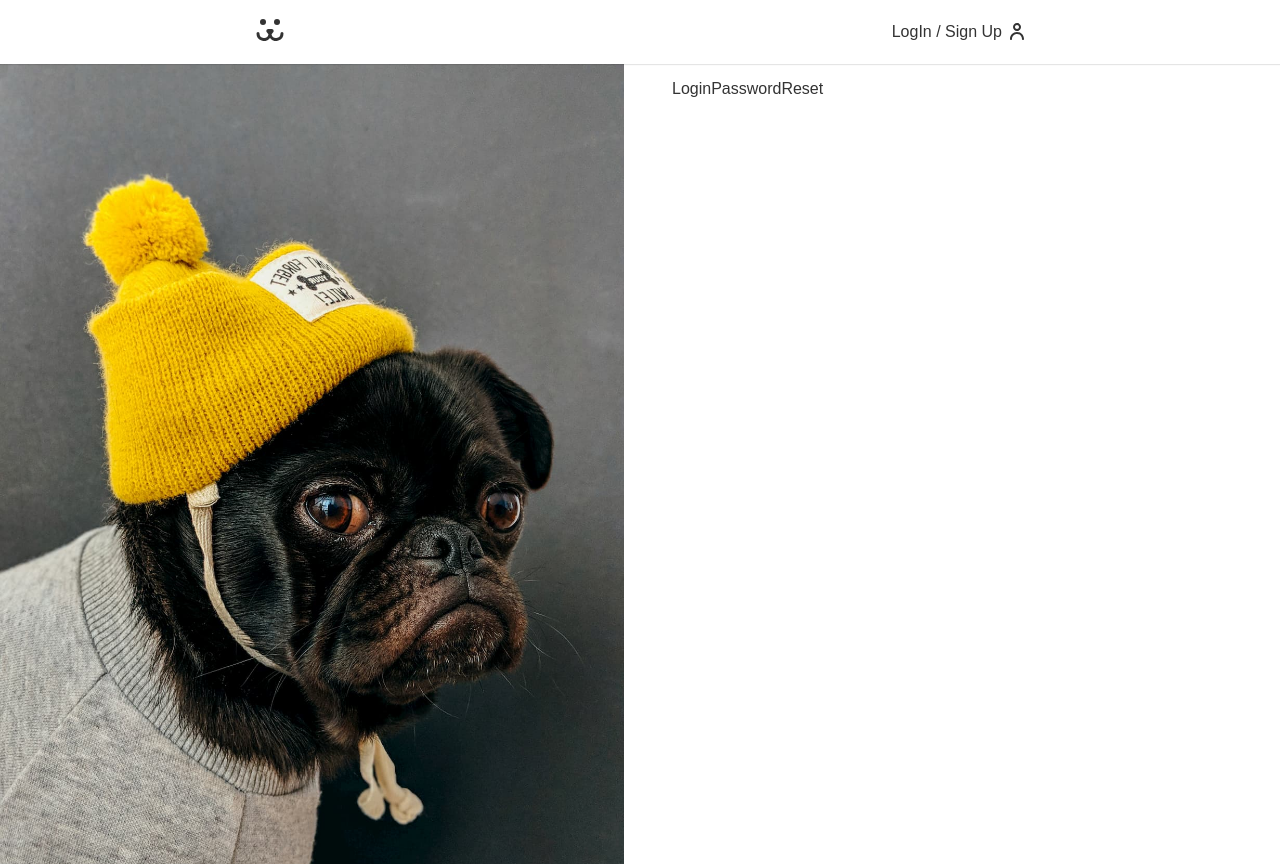
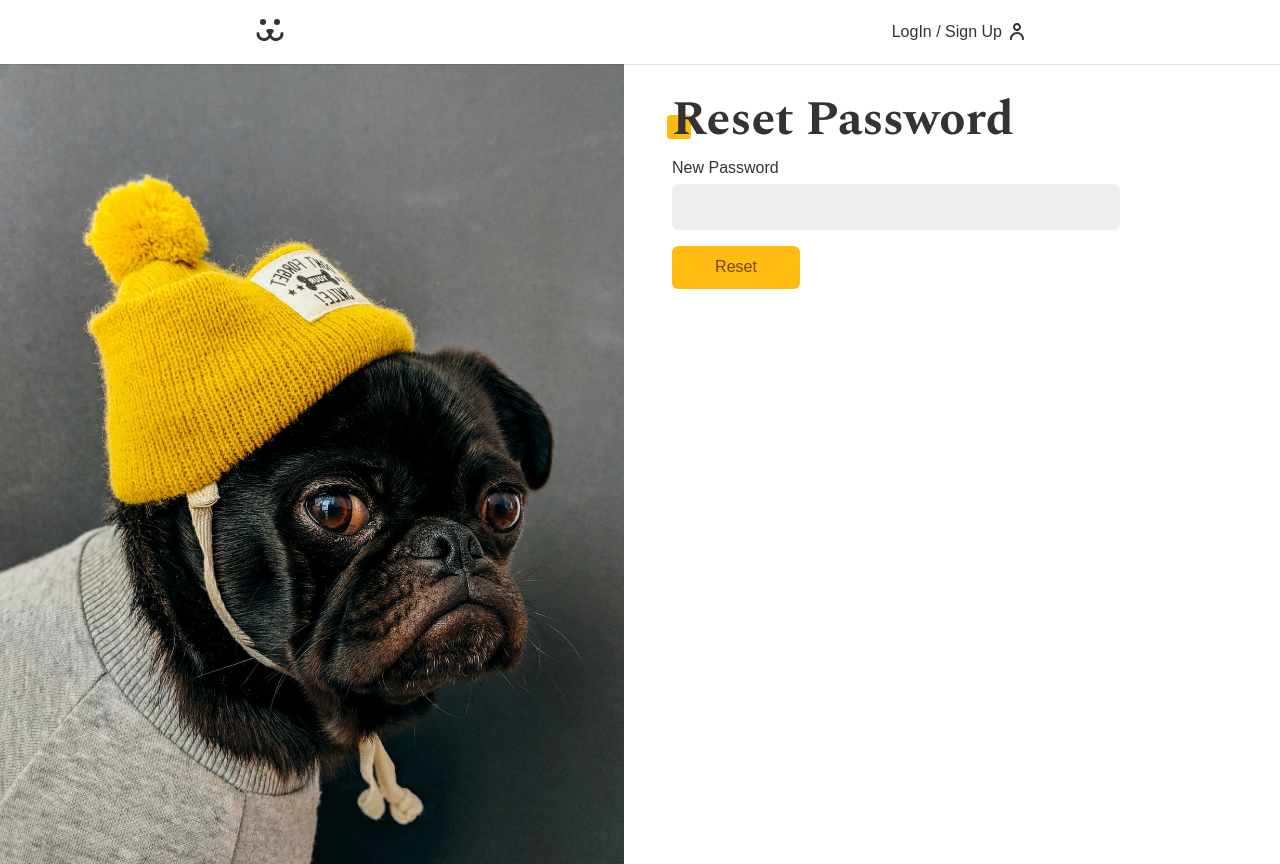
Before and after one commit to aleal4/doggs, a React (Create React App) app: page /login/reset in a window 1280 px wide. Built offline with nearby package versions, Linux system fonts and the light colour scheme.

Commit message:
password reset

```diff
--- a/src/Components/Login/LoginForm.js
+++ b/src/Components/Login/LoginForm.js
@@ -36,7 +36,7 @@
         {loading ? <Button>Loading...</Button> : <Button>Enter</Button>}
         <Error error={error} />
       </form>
-      <Link className={styles.lost} to="/login/forgot">
+      <Link className={styles.lost} to="/login/lost">
         Forget your Password?
       </Link>
       <div className={styles.register}>
--- a/src/Components/Login/LoginPasswordLost.js
+++ b/src/Components/Login/LoginPasswordLost.js
@@ -1,7 +1,45 @@
 import React from 'react';
+import Input from '../Forms/Input';
+import Button from '../Forms/Button';
+import useForm from '../../Hooks/useForm';
+import useFetch from '../../Hooks/useFetch';
+import { PASSWORD_LOST } from '../../api';
+import Error from '../Helper/Error';
 
 const LoginPasswordLost = () => {
-  return <div>LoginPasswordLost</div>;
+  const login = useForm();
+  const { data, loading, error, request } = useFetch();
+
+  async function handleSubmit(event) {
+    event.preventDefault();
+    if (login.validate()) {
+      const { url, options } = PASSWORD_LOST({
+        login: login.value,
+        url: window.location.href.replace('lost', 'reset'),
+      });
+      const { json } = await request(url, options);
+    }
+  }
+
+  return (
+    <section>
+      <h1 className="title">Password Lost?</h1>
+      {data ? (
+        <p style={{ color: '#4c1' }}>{data}</p>
+      ) : (
+        <form onSubmit={handleSubmit}>
+          <Input label="Email / User" type="text" name="login" {...login} />
+          {loading ? (
+            <Button disabled>Sending...</Button>
+          ) : (
+            <Button>Send Email</Button>
+          )}
+        </form>
+      )}
+
+      <Error error={error} />
+    </section>
+  );
 };
 
 export default LoginPasswordLost;
--- a/src/Components/Login/LoginPasswordReset.js
+++ b/src/Components/Login/LoginPasswordReset.js
@@ -1,7 +1,55 @@
 import React from 'react';
+import Input from '../Forms/Input';
+import Button from '../Forms/Button';
+import useForm from '../../Hooks/useForm';
+import useFetch from '../../Hooks/useFetch';
+import { PASSWORD_RESET } from '../../api';
+import Error from '../Helper/Error';
+import { useNavigate } from 'react-router-dom';
 
 const LoginPasswordReset = () => {
-  return <div>LoginPasswordReset</div>;
+  const [login, setLogin] = React.useState('');
+  const [key, setKey] = React.useState('');
+  const password = useForm('password');
+  const { error, loading, request } = useFetch();
+  const navigate = useNavigate();
+
+  React.useEffect(() => {
+    const params = new URLSearchParams(window.location.search);
+    const key = params.get('key');
+    const login = params.get('login');
+    if (key) setKey(key);
+    if (login) setLogin(login);
+  }, []);
+
+  async function handleSubmit(event) {
+    event.preventDefault();
+    if (password.validate()) {
+      const { url, options } = PASSWORD_RESET({
+        login,
+        key,
+        password: password.value,
+      });
+      const { response } = await request(url, options);
+      if (response.ok) navigate('/login');
+    }
+  }
+
+  return (
+    <div>
+      <h1 className="title">Reset Password</h1>
+      <form onSubmit={handleSubmit}>
+        <Input
+          label="New Password"
+          type="password"
+          name="password"
+          {...password}
+        />
+        {loading ? <Button disabled>Reseting</Button> : <Button>Reset</Button>}
+      </form>
+      <Error error={error} />
+    </div>
+  );
 };
 
 export default LoginPasswordReset;
--- a/src/api.js
+++ b/src/api.js
@@ -108,3 +108,29 @@
     },
   };
 }
+
+export function PASSWORD_LOST(body) {
+  return {
+    url: API_URL + '/api/password/lost',
+    options: {
+      method: 'POST',
+      headers: {
+        'Content-Type': 'application/json',
+      },
+      body: JSON.stringify(body),
+    },
+  };
+}
+
+export function PASSWORD_RESET(body) {
+  return {
+    url: API_URL + '/api/password/reset',
+    options: {
+      method: 'POST',
+      headers: {
+        'Content-Type': 'application/json',
+      },
+      body: JSON.stringify(body),
+    },
+  };
+}
```
